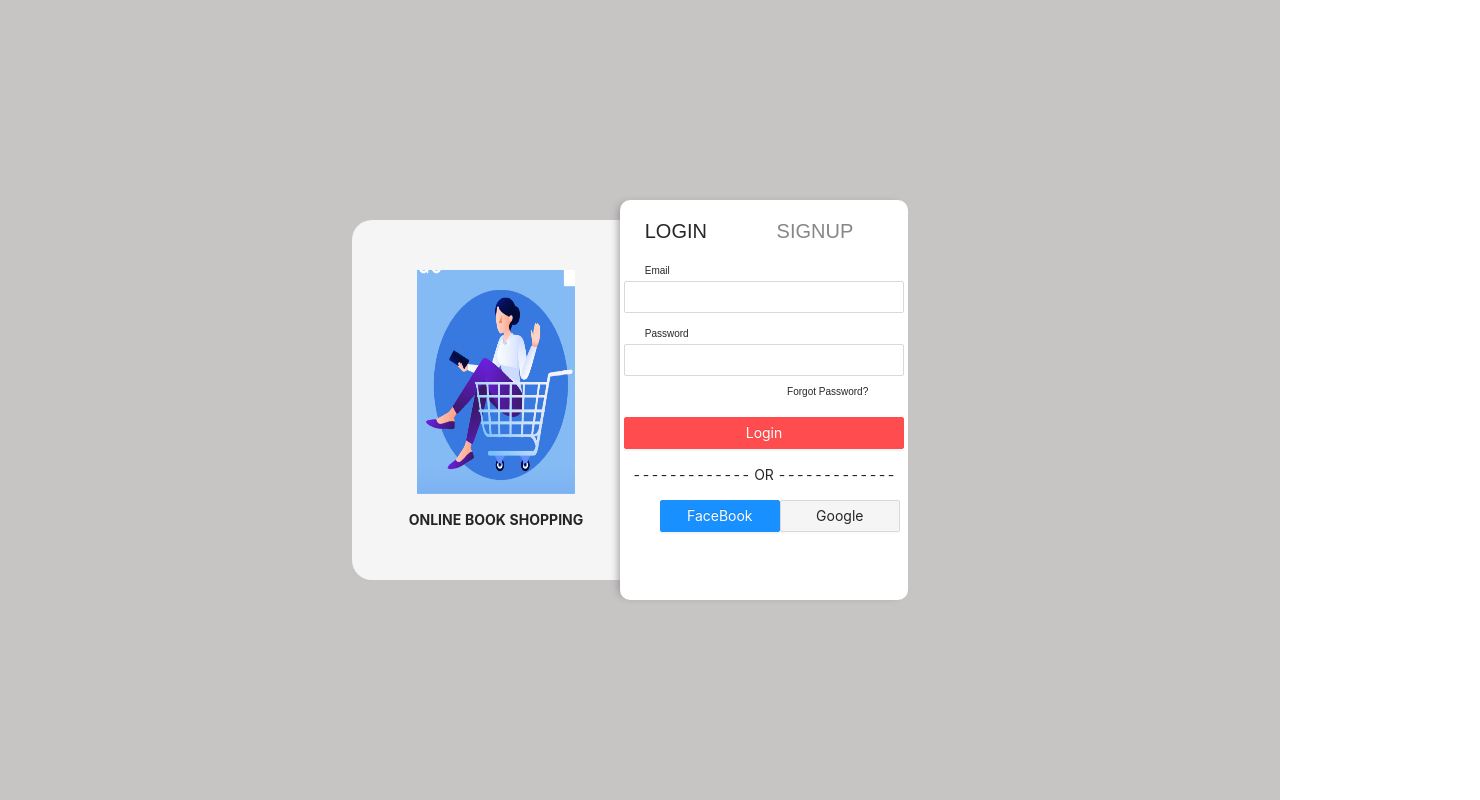
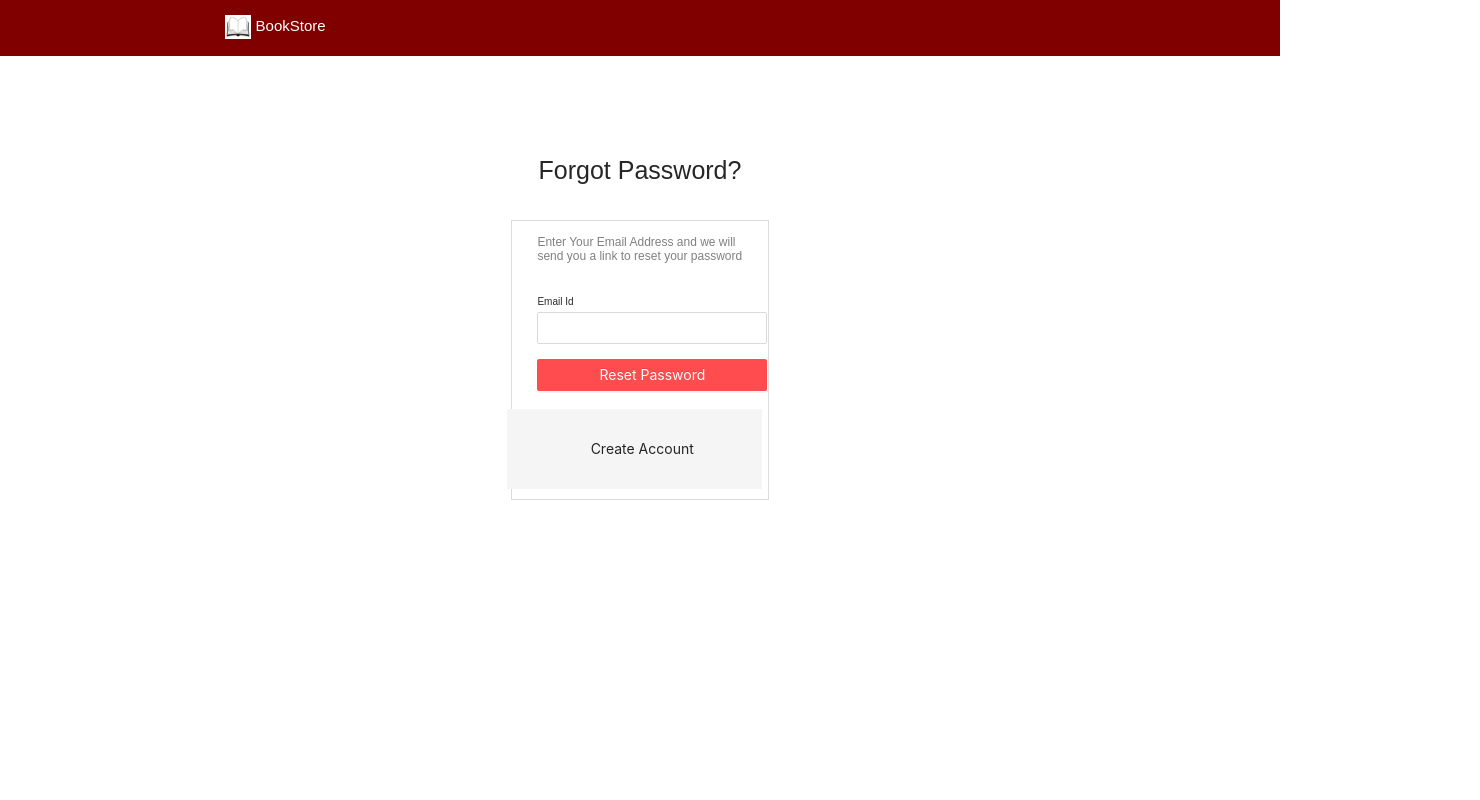
Before and after one commit to varunlad/BookStoreReact, a React (Create React App) app: page /forgotpassword in a window 1280 px wide. Shown: the whole page, 1480 px wide, since content can reach past the window. Built offline with nearby package versions, Linux system fonts and the light colour scheme.

Commit message:
[Varun] Added: Routing is applied for pages

```diff
--- a/package.json
+++ b/package.json
@@ -13,7 +13,8 @@
     "react": "^17.0.2",
     "react-dom": "^17.0.2",
     "react-scripts": "5.0.0",
-    "web-vitals": "^2.1.3"
+    "web-vitals": "^2.1.3",
+    "react-router-dom": "^5.3.0"
   },
   "scripts": {
     "start": "react-scripts start",
--- a/src/App.js
+++ b/src/App.js
@@ -4,6 +4,7 @@ import Login from './pages/Login/Login';
 import Signup from './pages/Signup/Signup';
 import Forgotpassword from './pages/Forgotpassword/Forgotpassword';
 import Dashboard from './pages/Dashboard/Dashboard';
+import RouterDom from './pages/Router/Router';
 
 function App() {
   return (
@@ -11,7 +12,8 @@ function App() {
       {/* <Login /> */}
       {/* <Signup /> */}
       {/* <Forgotpassword /> */}
-      <Dashboard />
+      {/* <Dashboard /> */}
+      <RouterDom />
     </div>
   );
 }
--- a/src/pages/Forgotpassword/Forgotpassword.jsx
+++ b/src/pages/Forgotpassword/Forgotpassword.jsx
@@ -3,9 +3,10 @@ import './Forgotpassword.css'
 import img from '../../asserts/edu.webp'
 import { Input, Space } from 'antd';
 import { Button } from 'antd';
-
+import { useHistory } from "react-router-dom";
 
 function Forgotpassword() {
+    let history=useHistory();
     return (
         <div className="ForgotOutLine">
             <div className="ForgotHeader">
@@ -33,7 +34,7 @@ function Forgotpassword() {
                      <Button type="primary" danger style={{width:230}}>Reset Password</Button>
                  </div>
                  <div className="forgotcreateaccount">
-                    <Button type="text" style={{width:120,backgroundColor:'whitesmoke'}}>Create Account</Button>
+                    <Button type="text" onClick={()=>(history.push('/'))}  style={{width:120,backgroundColor:'whitesmoke'}}>Create Account</Button>
                  </div>
                </div>
                </div>
--- a/src/pages/Login/Login.jsx
+++ b/src/pages/Login/Login.jsx
@@ -5,9 +5,10 @@ import "antd/dist/antd.css";
 import { Button } from 'antd';
 import img from '../../asserts/2766594@2x.png'
 import { Input, Space } from 'antd';
+import { useHistory } from "react-router-dom";
 
 function Login(props) {
-
+    let history=useHistory();
     const takeclick2 =  () => {
         console.log(props)
         props.listentologinnote1(true)
@@ -37,7 +38,7 @@ function Login(props) {
                  <Input  size="middle" style={{width:280,backgroundColor:'transparent'}}  />
                  </div>
                  <div className="ForgotPassword">
-                     <p>Forgot Password?</p>
+                     <p onClick={()=>(history.push('/forgotpassword'))} >Forgot Password?</p>
                  </div>
                  <div className="LoginButton">
                      <Button type="primary" danger style={{width:280}}>Login</Button>
--- /dev/null
+++ b/src/pages/Router/Router.js
@@ -0,0 +1,23 @@
+import React from 'react'
+import {
+    BrowserRouter as Router,
+    Switch,
+    Route,
+    Link
+  } from "react-router-dom";
+  import Forgotpassword from '../Forgotpassword/Forgotpassword';
+  import Dashboard from '../Dashboard/Dashboard';
+
+
+function RouterDom() {
+    return (
+        <Router>
+             <Switch>
+                  <Route path = "/" exact component = {Dashboard}/>
+                  <Route path = "/forgotpassword" component = {Forgotpassword}/>
+             </Switch>
+        </Router>
+    )
+}
+
+export default RouterDom
```
Also changed, not shown: 1 other file (tests, documents, lock files or other folders).
